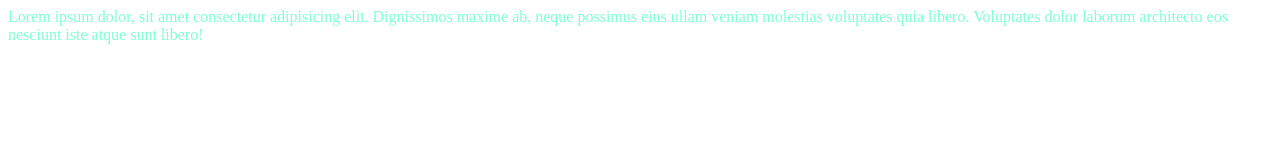
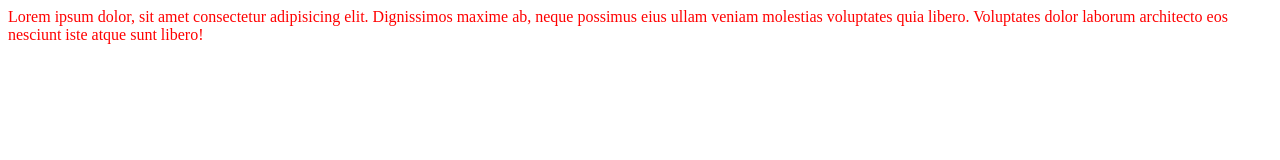
Before and after one commit to jyatiskadey/test, a plain HTML site: page index.html in a window 1280 px wide. Drawn offline with Linux system fonts and the light colour scheme.

Commit message:
push by dev

```diff
--- a/index.html
+++ b/index.html
@@ -6,6 +6,6 @@
     <title>Document</title>
 </head>
 <body>
-    <div style="color: aquamarine;">Lorem ipsum dolor, sit amet consectetur adipisicing elit. Dignissimos maxime ab, neque possimus eius ullam veniam molestias voluptates quia libero. Voluptates dolor laborum architecto eos nesciunt iste atque sunt libero!</div>
+    <div style="color: red;">Lorem ipsum dolor, sit amet consectetur adipisicing elit. Dignissimos maxime ab, neque possimus eius ullam veniam molestias voluptates quia libero. Voluptates dolor laborum architecto eos nesciunt iste atque sunt libero!</div>
 </body>
 </html>
```
